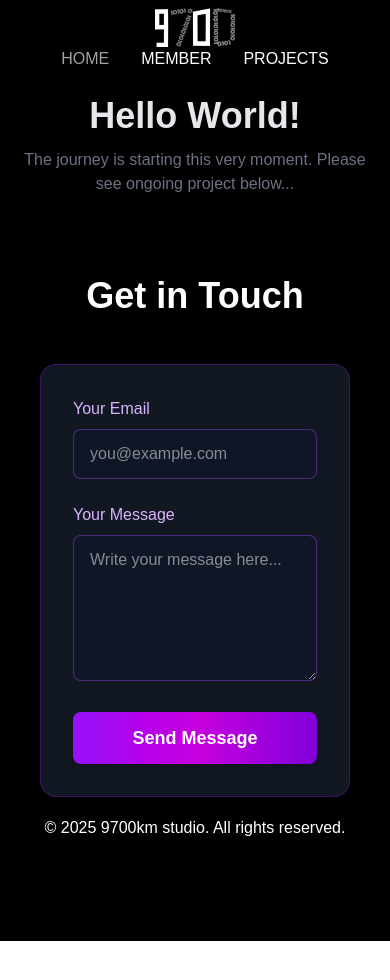
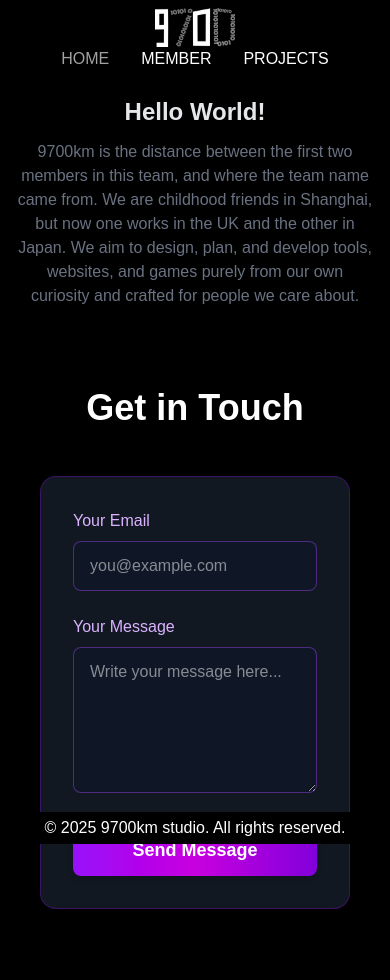
Before and after one commit to leiding06/9700km_website, a Next.js app: page / in a window 390 px wide. Shown: the top 980 px of the page. Before the commit the page ends 941 px from the top, so only its background shows below. Built offline with nearby package versions, Linux system fonts and the light colour scheme.

Commit message:
Update main page text

```diff
--- a/src/app/page.tsx
+++ b/src/app/page.tsx
@@ -66,13 +66,14 @@ export default function HomePage() {
       <main className="flex-grow max-w-7xl mx-auto py-16 px-4 sm:px-6 lg:px-8">
 
         <div className="text-center">
-          <h1 className="text-4xl font-extrabold text-gray-200 sm:text-5xl md:text-6xl pt-8">
+          <h1 className="text-2xl font-extrabold text-gray-200 sm:text-5xl md:text-6xl pt-8">
             Hello World!
 
           </h1>
           <p className="mt-3 max-w-md mx-auto text-base text-gray-500 sm:text-lg md:mt-8 md:text-xl md:max-w-5xl">
-
-            The journey is starting this very moment. Please see ongoing project below...
+            9700km is the distance between the first two members in this team, and where the team name came from.
+            We are childhood friends in Shanghai, but now one works in the UK and the other in Japan.
+            We aim to design, plan, and develop tools, websites, and games purely from our own curiosity and crafted for people we care about.
           </p>
         </div>
 
```
